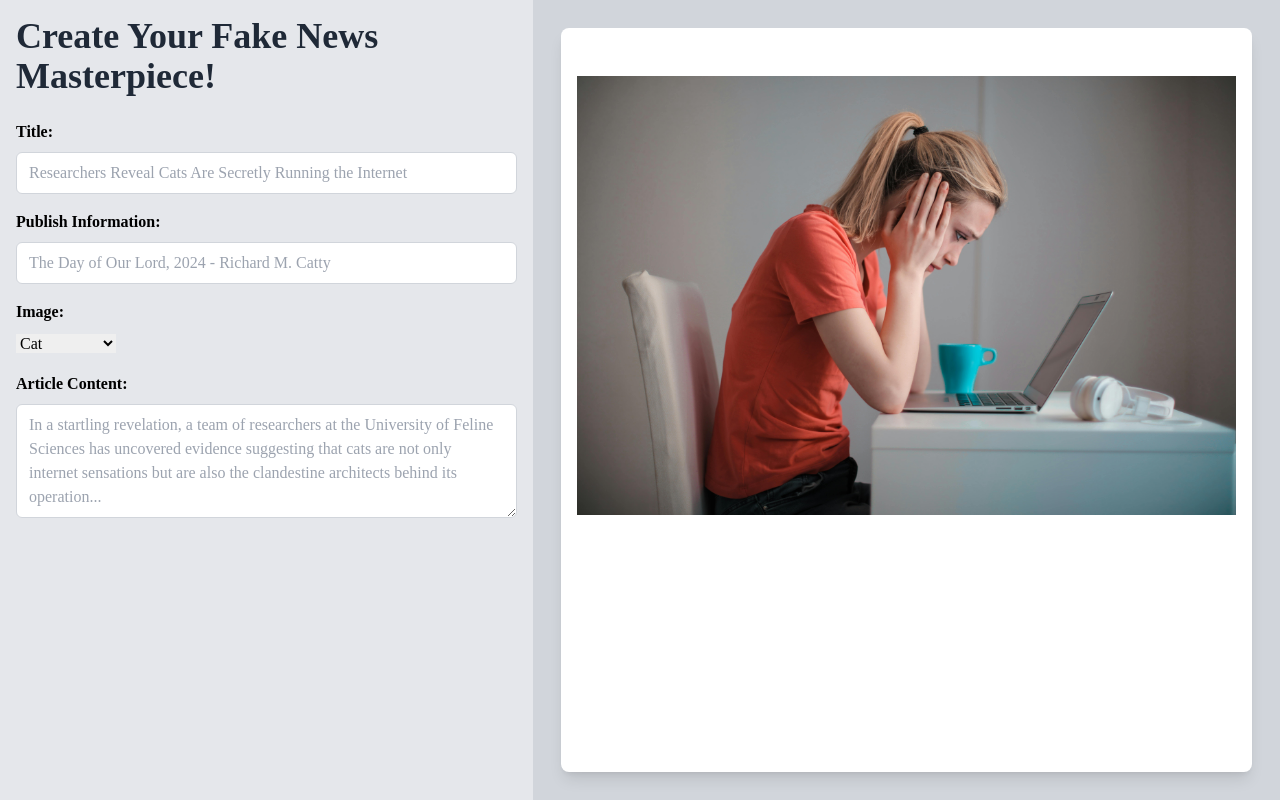
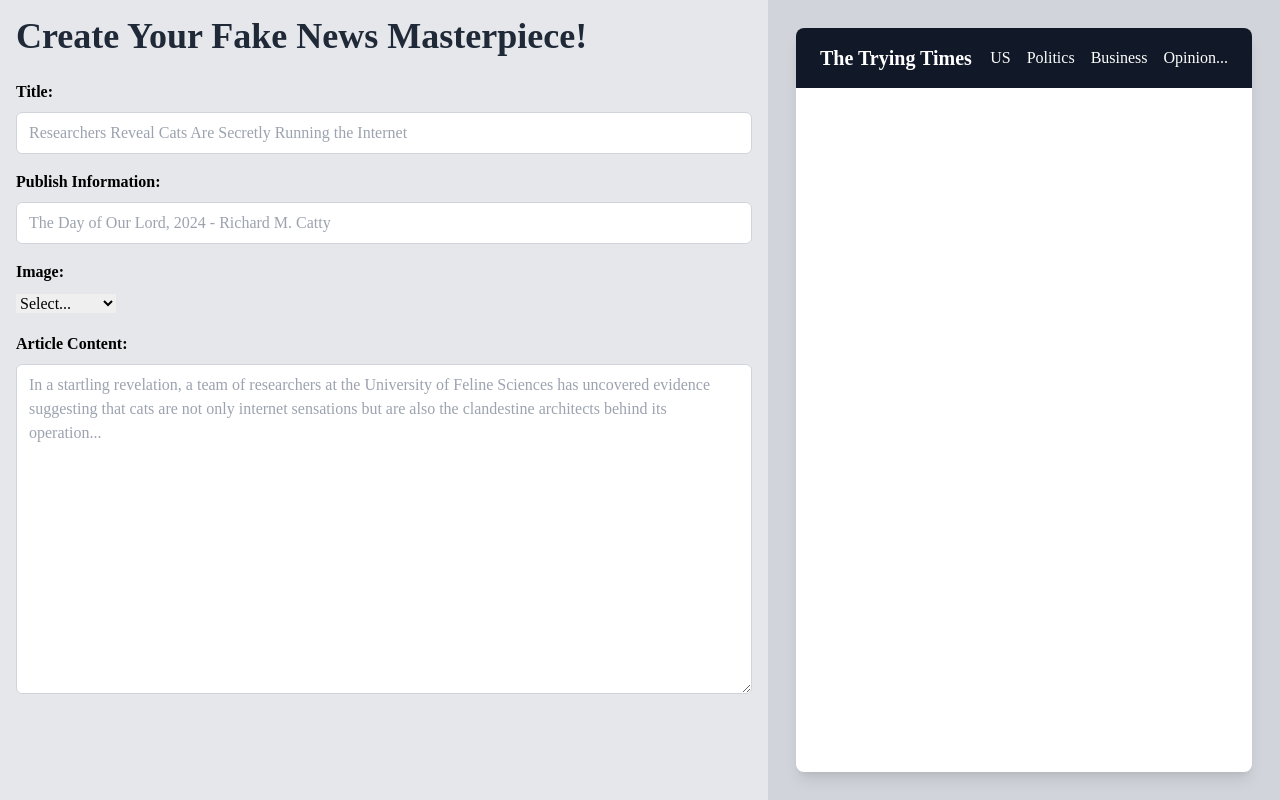
Before and after one commit to pandalexander/news-generator, a React app in the folder news-generator/: page / in a window 1280 px wide. Built offline with nearby package versions, Linux system fonts and the light colour scheme; the HTML template or start-up script is replaced by a standard one.

Commit message:
Add header, social links, and final styling

```diff
--- a/news-generator/src/ImageStorage.jsx
+++ b/news-generator/src/ImageStorage.jsx
@@ -6,21 +6,24 @@ import conflictImage from "./assets/images/conflict.jpg";
 import governmentImage from "./assets/images/government.jpg";
 import protestImage from "./assets/images/protest.jpg";
 
-const catItem = { key: 0, label: "Cat", value: catImage };
+const undefinedItem = { key: 0, label: "Select...", value: undefined };
 
-const nervousItem = { key: 1, label: "Nervous", value: nervousImage };
+const catItem = { key: 1, label: "Cat", value: catImage };
 
-const sadItem = { key: 2, label: "Sad", value: sadImage };
+const nervousItem = { key: 2, label: "Nervous", value: nervousImage };
 
-const happyItem = { key: 3, label: "Happy", value: HappyImage };
+const sadItem = { key: 3, label: "Sad", value: sadImage };
 
-const conflictItem = { key: 4, label: "Conflict", value: conflictImage };
+const happyItem = { key: 4, label: "Happy", value: HappyImage };
 
-const governmentItem = { key: 5, label: "Government", value: governmentImage };
+const conflictItem = { key: 5, label: "Conflict", value: conflictImage };
 
-const protestItem = { key: 6, label: "Protest", value: protestImage };
+const governmentItem = { key: 6, label: "Government", value: governmentImage };
+
+const protestItem = { key: 7, label: "Protest", value: protestImage };
 
 export const imageArray = [
+  undefinedItem,
   catItem,
   nervousItem,
   sadItem,
--- a/news-generator/src/LeftPane.jsx
+++ b/news-generator/src/LeftPane.jsx
@@ -1,20 +1,12 @@
 import { imageArray } from "./ImageStorage";
 
-function ImageOptions() {
+function ImageOptions(onImageChange) {
   const arrayDataItems = imageArray.map((item) => (
     <option key={item.key} value={item.key}>
       {item.label}
     </option>
   ));
-  return (
-    <select
-      onChange={(e) => {
-        console.log(e.target.value);
-      }}
-    >
-      {arrayDataItems}
-    </select>
-  );
+  return <select onChange={onImageChange}>{arrayDataItems}</select>;
 }
 
 export default function LeftPane({
@@ -24,10 +16,11 @@ export default function LeftPane({
   onDateChange,
   articleContent,
   onArticleContentChange,
+  onImageChange,
 }) {
   return (
     <>
-      <div className="w-5/12 bg-gray-200 p-4">
+      <div className="w-3/5 bg-gray-200 p-4">
         <h1 className="text-4xl font-bold text-gray-800 mb-6">
           Create Your Fake News Masterpiece!
         </h1>
@@ -56,14 +49,14 @@ export default function LeftPane({
         <label htmlFor="imageOptions" className="font-semibold block mb-2">
           Image:
         </label>
-        <div className="mb-4">{ImageOptions()}</div>
+        <div className="mb-4">{ImageOptions(onImageChange)}</div>
 
         <label htmlFor="textarea" className="font-semibold block mb-2">
           Article Content:{" "}
         </label>
         <textarea
           name="articleContent"
-          rows={4}
+          rows={13}
           cols={40}
           value={articleContent}
           onChange={onArticleContentChange}
--- a/news-generator/src/RightPane.jsx
+++ b/news-generator/src/RightPane.jsx
@@ -1,21 +1,106 @@
 import { imageArray } from "./ImageStorage";
 
-export default function RightPane({ title, date, articleContent }) {
+function SocialIcons({ imageIndexCheck }) {
+  if (imageIndexCheck == 0) {
+    return null;
+  } else {
+    return (
+      <div className="flex gap-3 justify-start items-center mb-3 -ml-1">
+        {" "}
+        {/* <!-- Facebook --> */}
+        <svg
+          xmlns="http://www.w3.org/2000/svg"
+          className="h-5 w-5 -mr-1 cursor-pointer"
+          fill="#111827"
+          viewBox="0 0 24 24"
+        >
+          <path d="M9 8h-3v4h3v12h5v-12h3.642l.358-4h-4v-1.667c0-.955.192-1.333 1.115-1.333h2.885v-5h-3.808c-3.596 0-5.192 1.583-5.192 4.615v3.385z" />
+        </svg>
+        {/* <!-- Instagram --> */}
+        <svg
+          xmlns="http://www.w3.org/2000/svg"
+          className="h-5 w-5 cursor-pointer"
+          fill="#111827"
+          viewBox="0 0 24 24"
+        >
+          <path d="M12 2.163c3.204 0 3.584.012 4.85.07 3.252.148 4.771 1.691 4.919 4.919.058 1.265.069 1.645.069 4.849 0 3.205-.012 3.584-.069 4.849-.149 3.225-1.664 4.771-4.919 4.919-1.266.058-1.644.07-4.85.07-3.204 0-3.584-.012-4.849-.07-3.26-.149-4.771-1.699-4.919-4.92-.058-1.265-.07-1.644-.07-4.849 0-3.204.013-3.583.07-4.849.149-3.227 1.664-4.771 4.919-4.919 1.266-.057 1.645-.069 4.849-.069zm0-2.163c-3.259 0-3.667.014-4.947.072-4.358.2-6.78 2.618-6.98 6.98-.059 1.281-.073 1.689-.073 4.948 0 3.259.014 3.668.072 4.948.2 4.358 2.618 6.78 6.98 6.98 1.281.058 1.689.072 4.948.072 3.259 0 3.668-.014 4.948-.072 4.354-.2 6.782-2.618 6.979-6.98.059-1.28.073-1.689.073-4.948 0-3.259-.014-3.667-.072-4.947-.196-4.354-2.617-6.78-6.979-6.98-1.281-.059-1.69-.073-4.949-.073zm0 5.838c-3.403 0-6.162 2.759-6.162 6.162s2.759 6.163 6.162 6.163 6.162-2.759 6.162-6.163c0-3.403-2.759-6.162-6.162-6.162zm0 10.162c-2.209 0-4-1.79-4-4 0-2.209 1.791-4 4-4s4 1.791 4 4c0 2.21-1.791 4-4 4zm6.406-11.845c-.796 0-1.441.645-1.441 1.44s.645 1.44 1.441 1.44c.795 0 1.439-.645 1.439-1.44s-.644-1.44-1.439-1.44z" />
+        </svg>
+        {/* <!-- Telegram --> */}
+        <svg
+          className="h-5 w-5 cursor-pointer"
+          fill="#111827"
+          viewBox="0 0 24 24"
+          version="1.1"
+          xmlns="http://www.w3.org/2000/svg"
+          xmlnsXlink="http://www.w3.org/1999/xlink"
+          xmlSpace="preserve"
+          style={{
+            fillRule: "evenodd",
+            clipRule: "evenodd",
+            strokeLinejoin: "round",
+            strokeMiterlimit: "1.41421",
+          }}
+        >
+          <path
+            id="telegram-1"
+            d="M18.384,22.779c0.322,0.228 0.737,0.285 1.107,0.145c0.37,-0.141 0.642,-0.457 0.724,-0.84c0.869,-4.084 2.977,-14.421 3.768,-18.136c0.06,-0.28 -0.04,-0.571 -0.26,-0.758c-0.22,-0.187 -0.525,-0.241 -0.797,-0.14c-4.193,1.552 -17.106,6.397 -22.384,8.35c-0.335,0.124 -0.553,0.446 -0.542,0.799c0.012,0.354 0.25,0.661 0.593,0.764c2.367,0.708 5.474,1.693 5.474,1.693c0,0 1.452,4.385 2.209,6.615c0.095,0.28 0.314,0.5 0.603,0.576c0.288,0.075 0.596,-0.004 0.811,-0.207c1.216,-1.148 3.096,-2.923 3.096,-2.923c0,0 3.572,2.619 5.598,4.062Zm-11.01,-8.677l1.679,5.538l0.373,-3.507c0,0 6.487,-5.851 10.185,-9.186c0.108,-0.098 0.123,-0.262 0.033,-0.377c-0.089,-0.115 -0.253,-0.142 -0.376,-0.064c-4.286,2.737 -11.894,7.596 -11.894,7.596Z"
+          />
+        </svg>
+        {/* <!-- Youtube --> */}
+        <svg
+          xmlns="http://www.w3.org/2000/svg"
+          className="h-5 w-5 cursor-pointer"
+          fill="#111827"
+          viewBox="0 0 24 24"
+        >
+          <path d="M19.615 3.184c-3.604-.246-11.631-.245-15.23 0-3.897.266-4.356 2.62-4.385 8.816.029 6.185.484 8.549 4.385 8.816 3.6.245 11.626.246 15.23 0 3.897-.266 4.356-2.62 4.385-8.816-.029-6.185-.484-8.549-4.385-8.816zm-10.615 12.816v-8l8 3.993-8 4.007z" />
+        </svg>
+      </div>
+    );
+  }
+}
+
+export default function RightPane({ title, date, articleContent, imageIndex }) {
   return (
     <>
-      <div className="w-7/12 bg-gray-300 flex flex-col min-h-screen p-7">
-        <div className="bg-white min-h-full px-4 py-8 rounded-lg shadow-lg p-6 font-inherit">
-          <p className="text-3xl font-bold mb-4">{title}</p>
-          <p className="text-gray-700 mb-4 italic">{date}</p>
-          <div className="flex justify-center items-center">
-            <img src={imageArray[1].value} alt="" className="max-w-full mb-4" />
+      <div className="w-2/5 bg-gray-300 flex flex-col min-h-screen p-7">
+        <div className="bg-white min-h-full rounded-lg shadow-lg font-inherit">
+          <header className="bg-gray-900 py-4 px-6 rounded-t-lg">
+            <div className="flex justify-between items-center">
+              <h1 className="text-white text-xl font-bold cursor-pointer">
+                The Trying Times
+              </h1>
+              <ul className="hidden md:flex text-white">
+                <li className="ml-4 hover:text-gray-300 cursor-pointer">US</li>
+                <li className="ml-4 hover:text-gray-300 cursor-pointer">
+                  Politics
+                </li>
+                <li className="ml-4 hover:text-gray-300 cursor-pointer">
+                  Business
+                </li>
+                <li className="ml-4 hover:text-gray-300 cursor-pointer">
+                  Opinion...
+                </li>
+              </ul>
+            </div>
+          </header>
+
+          <div className="px-4 py-8">
+            <p className="text-3xl font-bold mb-4 text-gray-900">{title}</p>
+            <p className="text-gray-700 mb-4 italic">{date}</p>
+            <SocialIcons imageIndexCheck={imageIndex} />
+            <img
+              src={imageArray[imageIndex].value}
+              alt=""
+              className="mx-auto max-w-full h-auto mb-4"
+            />
+            <pre
+              style={{ fontFamily: "Playfair Display" }}
+              className="text-lg leading-relaxed max-w-full overflow-auto whitespace-pre-wrap text-gray-900"
+            >
+              {articleContent}
+            </pre>
           </div>
-          <pre
-            style={{ fontFamily: "Playfair Display" }}
-            className="text-lg leading-relaxed max-w-full overflow-auto whitespace-pre-wrap"
-          >
-            {articleContent}
-          </pre>
         </div>
       </div>
     </>
--- a/news-generator/src/TwoPageView.jsx
+++ b/news-generator/src/TwoPageView.jsx
@@ -8,6 +8,7 @@ export default function TwoPaneView() {
   const [title, setTitle] = useState("");
   const [date, setDate] = useState("");
   const [articleContent, setArticleContent] = useState("");
+  const [imageIndex, setImageIndex] = useState(0);
 
   function handleTitleValueChange(e) {
     setTitle(e.target.value);
@@ -21,6 +22,10 @@ export default function TwoPaneView() {
     setArticleContent(e.target.value);
   }
 
+  function handleImageChange(e) {
+    setImageIndex(e.target.value);
+  }
+
   return (
     <>
       <div className="flex min-h-screen">
@@ -32,10 +37,16 @@ export default function TwoPaneView() {
           onDateChange={handleDateValueChange}
           articleContent={articleContent}
           onArticleContentChange={handleArticleValueChange}
+          onImageChange={handleImageChange}
         />
 
         {/* Right Pane */}
-        <RightPane title={title} date={date} articleContent={articleContent} />
+        <RightPane
+          title={title}
+          date={date}
+          articleContent={articleContent}
+          imageIndex={imageIndex}
+        />
       </div>
     </>
   );
```
